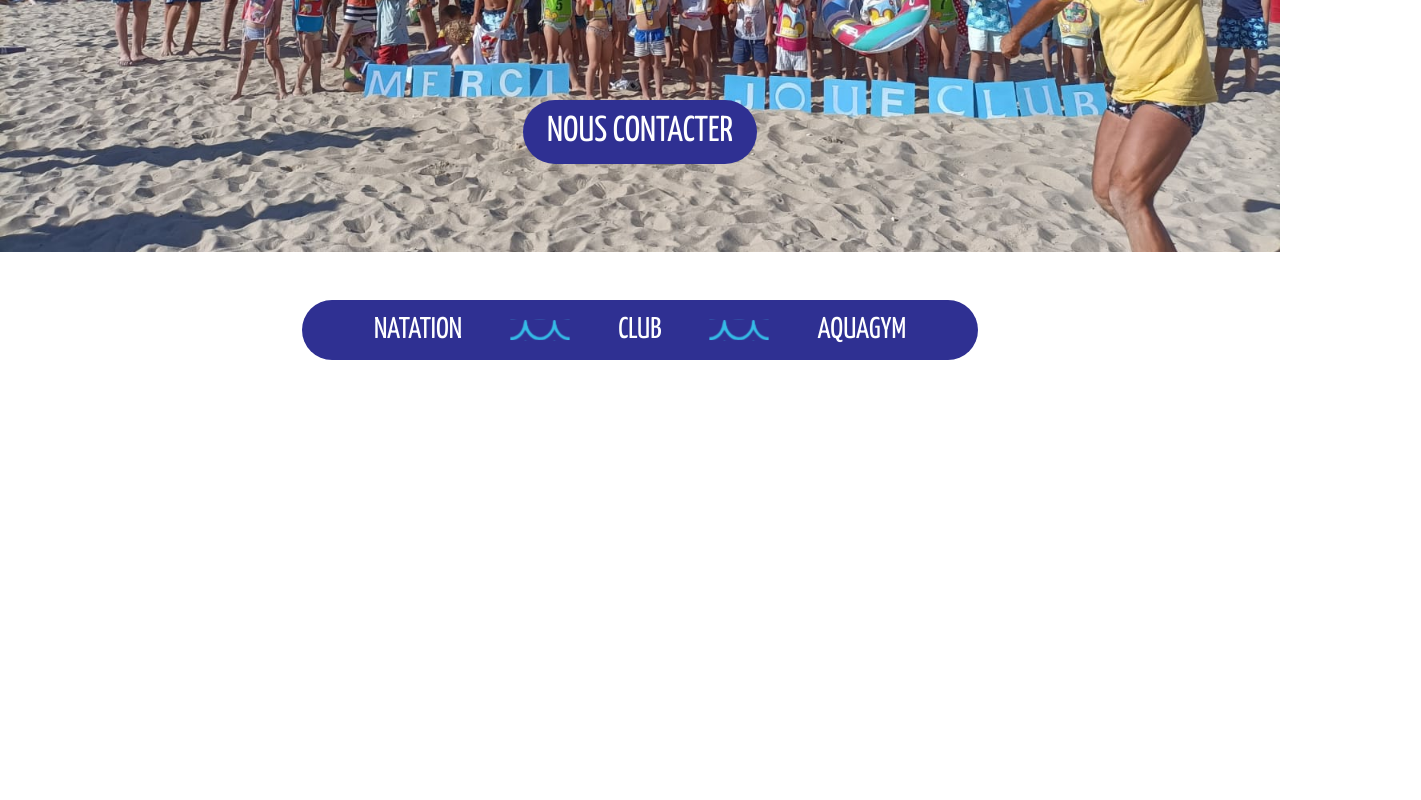
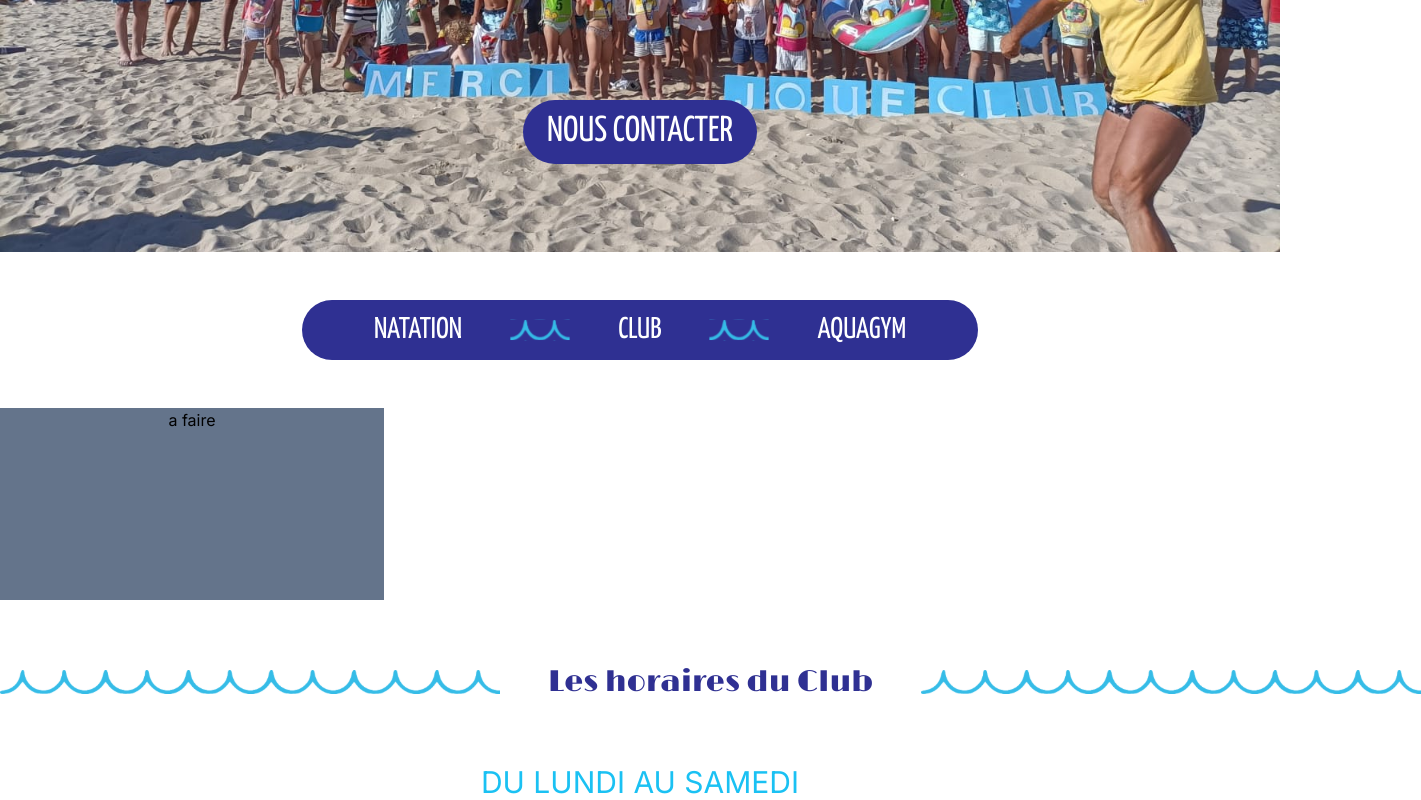
Before and after one commit to 18Wangu/clubdesmoussesv2, a Next.js app: page / in a window 1280 px wide. Shown: the part 548-1348 px from the top of the page, 1421 px wide, since content can reach past the window. Before the commit the page ends 908 px from the top, so only its background shows below. Built offline with nearby package versions, Linux system fonts and the light colour scheme.

Commit message:
sauvegarde des avance du 8 aout

```diff
--- a/src/app/page.tsx
+++ b/src/app/page.tsx
@@ -44,10 +44,29 @@ export default function Home() {
           </CarouselItem>
         ))}
       </Carousel>
+      <Navbar />
+      <div className='bg-slate-500 flex justify-center h-48 w-96'>a faire</div>
 
-      {/* Navbar */}
-      <Navbar />
+      <div className="flex my-16">
+        <Image
+          src="/divider_vague_2.svg"
+          alt="vague divider"
+          width={1050}
+          height={150}
+          className="rotate-180"
+        />
+        {/* animation ici ? */}
+        <h1 className={`${limelightFont.className} px-12 text-[#2F3092] text-3xl text-center whitespace-nowrap`}>Les horaires du Club</h1>
+        <Image
+          src="/divider_vague_2.svg"
+          alt="vague divider"
+          width={1050}
+          height={150}
+          className="rotate-180"
+        />
+      </div>
 
+      <h1 className='text-[#1AC1F3] text-center text-3xl'>DU LUNDI AU SAMEDI</h1>
     </main>
   );
 }
```
Also changed, not shown: public/divider_vague_2.svg (added).
